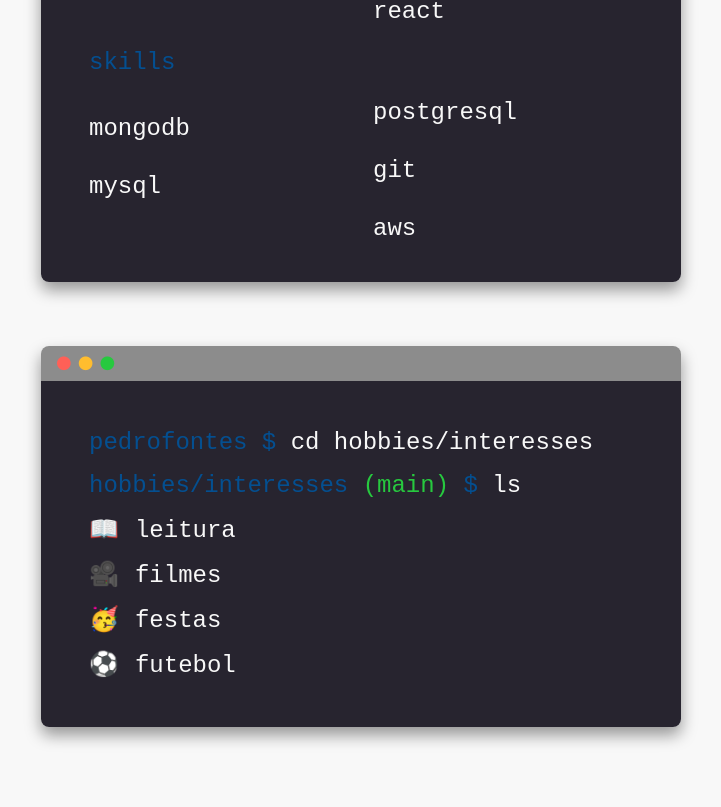
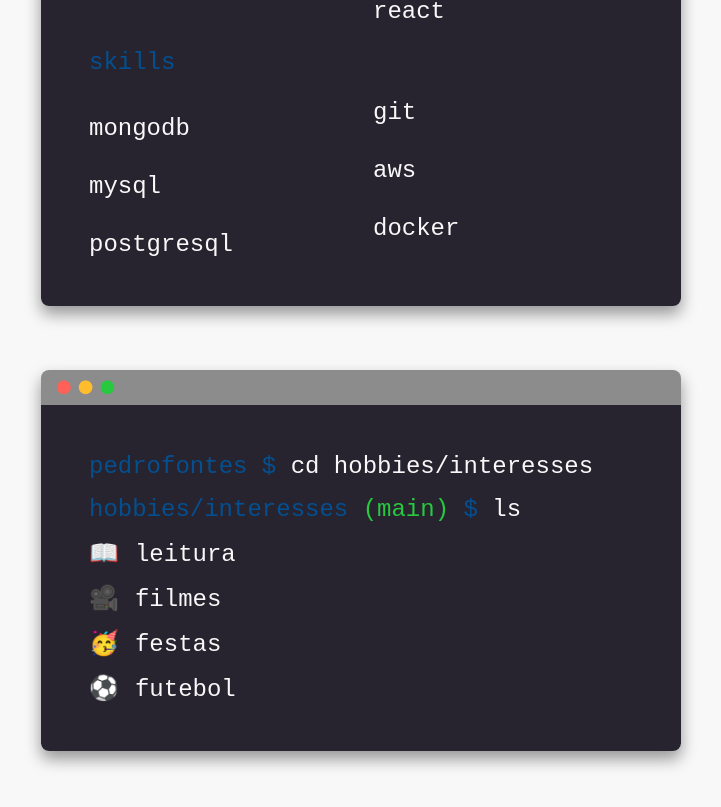
Before and after one commit to pedrofnts/site, a React (Create React App) app: page /about in a window 1280 px wide. Shown: the part 1035-1842 px from the top of the page, without its empty margins (279-1000 px from the left). Built offline with nearby package versions, Linux system fonts and the light colour scheme; the HTML template or start-up script is replaced by a standard one.

Commit message:
fix: update about

```diff
--- a/src/info/Info.js
+++ b/src/info/Info.js
@@ -70,7 +70,7 @@ export const info = {
       "koa",
       "react",
     ],
-    exposedTo: ["mongodb", "mysql", "postgresql", "git", "aws"],
+    exposedTo: ["mongodb", "mysql", "postgresql", "git", "aws", "docker"],
   },
   hobbies: [
     {
```
